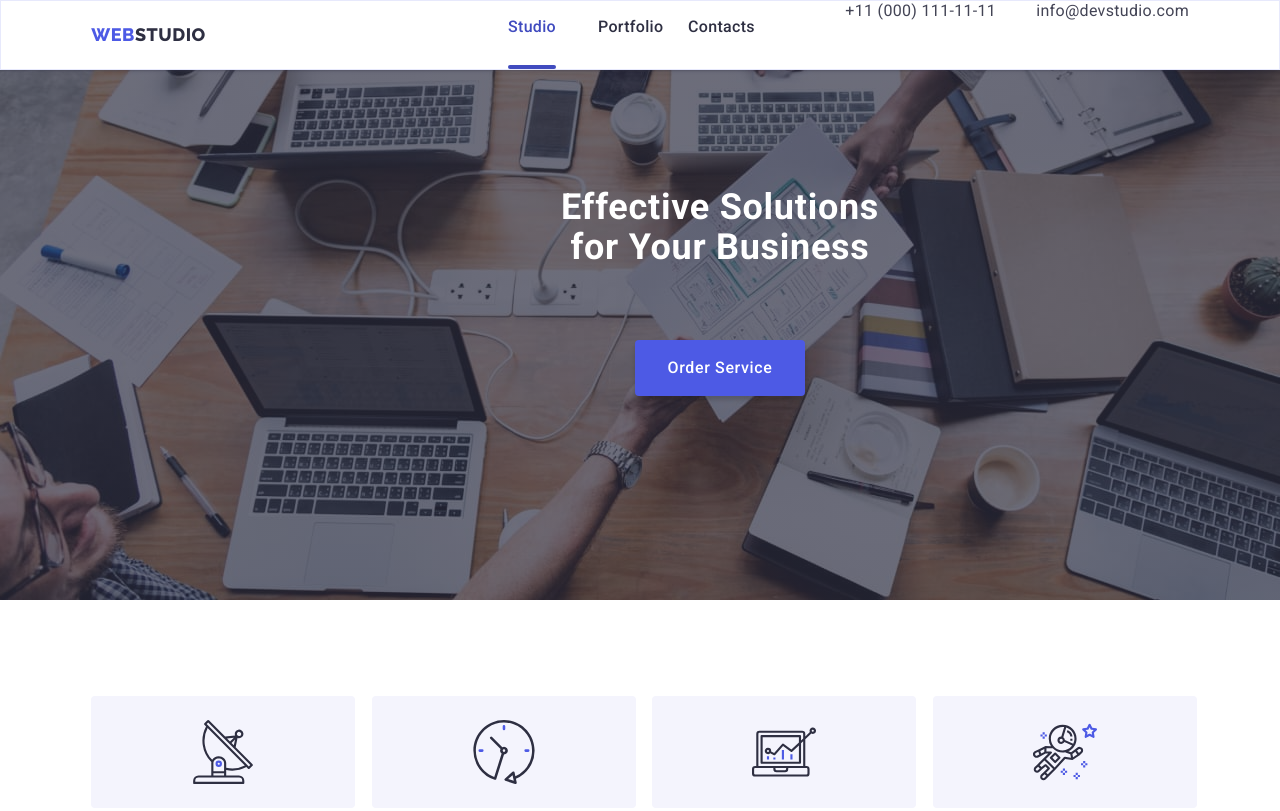
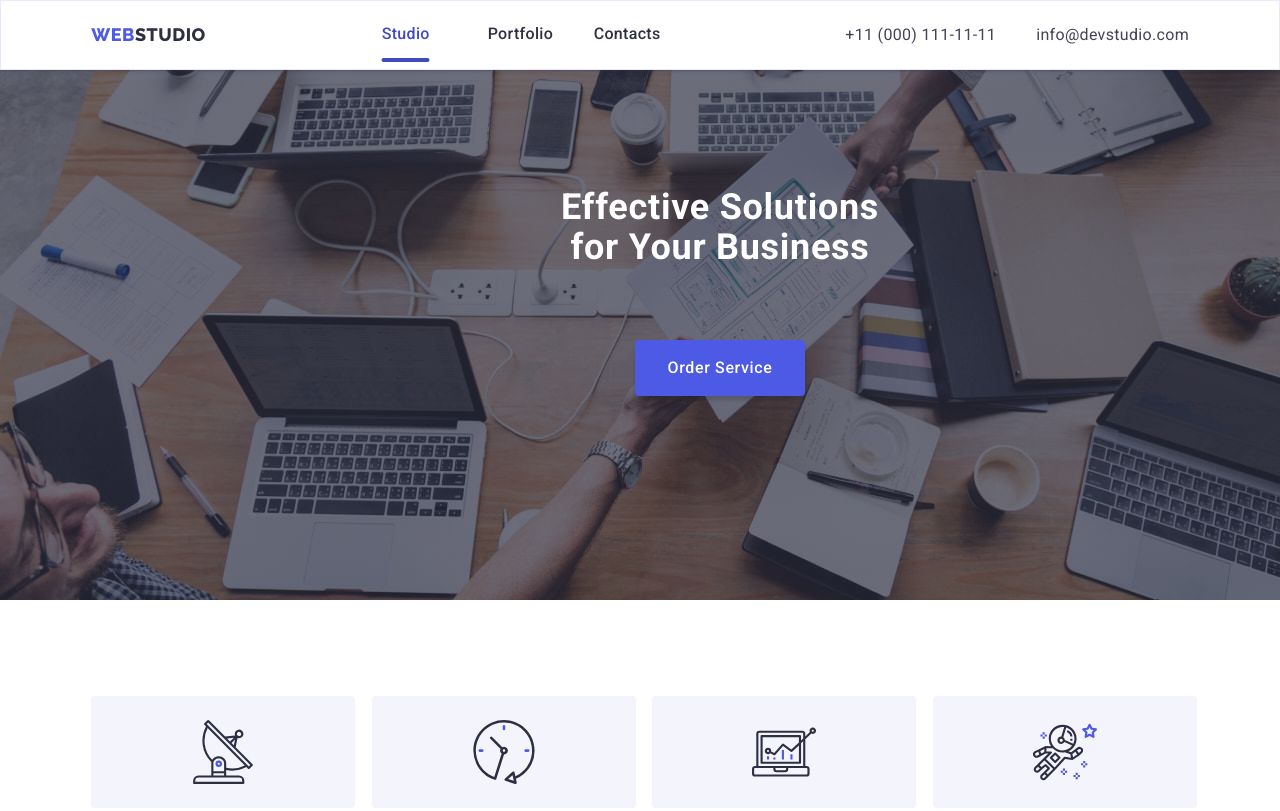
Before and after one commit to m-mekh/goit-markup-hw-07, a plain HTML site: page index.html in a window 1280 px wide. Shown: the top 811 px of the page. Drawn offline with nearby package versions, Linux system fonts and the light colour scheme.

Commit message:
chanfe footer for mobile

```diff
--- a/css/desktop.css
+++ b/css/desktop.css
@@ -43,15 +43,24 @@
     align-items: flex-start;
     padding: 0px;
 
-    position: absolute;
+    margin-right: 76px;
+
     width: 115px;
     height: 24px;
   }
 
   .header-list {
     display: flex;
+    flex-direction: row;
+    align-items: flex-start;
+    padding: 0px;
+    gap: 40px;
 
-    gap: 24px;
+    position: absolute;
+    width: 261px;
+    height: 52px;
+    left: 40%;
+    transform: translate(-50%);
   }
 
   .header-link {
--- a/css/mobile.css
+++ b/css/mobile.css
@@ -282,12 +282,12 @@
     filter: drop-shadow(0px 4px 4px px rgba(0, 0, 0, 0.15));
     border-radius: 4px;
     background-color: #2e2f42;
+    margin-bottom: 16px;
   }
 
-  .contact-form-field {
+  .contact-form-field label {
     width: 398px;
-    height: 40px;
-
+    text-align: center;
     border: 1px solid rgba(255, 255, 255, 0.3);
     filter: drop-shadow(0px 4px 4px rgba(0, 0, 0, 0.15));
     border-radius: 4px;
@@ -308,6 +308,7 @@
 
   .form-subscribe-wrapper {
     display: flex;
+
     flex-direction: column;
     align-items: center;
   }
--- a/css/styles.css
+++ b/css/styles.css
@@ -167,7 +167,7 @@ img {
 }
 
 .header-address {
-  margin-bottom: 48px;
+  /* margin-bottom: 48px; */
 }
 
 .header-contacts {
```
